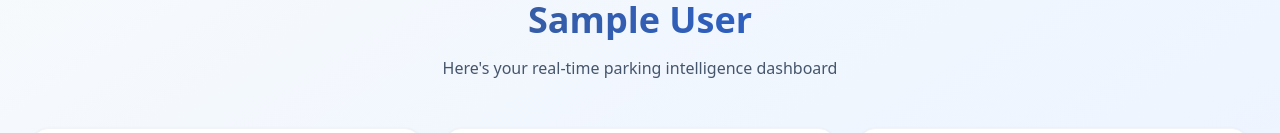
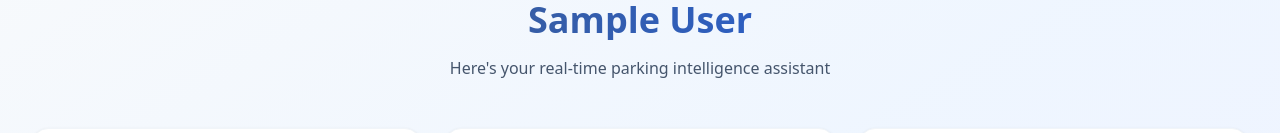
Before and after one commit to franzsamilo/neopark, a Next.js app: page /dashboard in a window 1280 px wide. Shown: the part 136-269 px from the top of the page. Built offline with nearby package versions, Linux system fonts and the light colour scheme; no server answers; sample sign-in values are in the browser's storage.

Commit message:
fix: redeploy

```diff
--- a/src/app/dashboard/page.tsx
+++ b/src/app/dashboard/page.tsx
@@ -96,7 +96,7 @@ export default function DashboardPage() {
               </span>
             </h1>
             <p className="text-slate-600">
-              Here&apos;s your real-time parking intelligence dashboard
+              Here&apos;s your real-time parking intelligence assistant
             </p>
           </motion.div>
 
```
